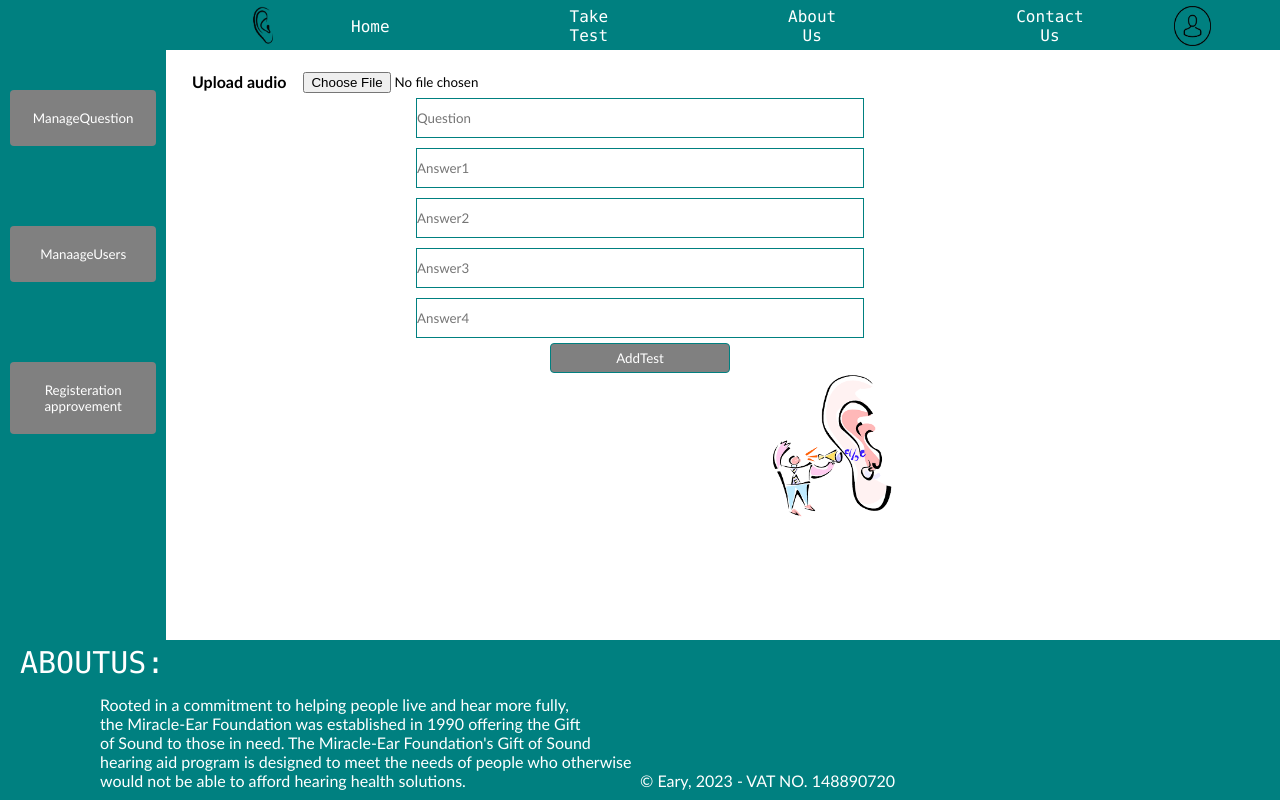
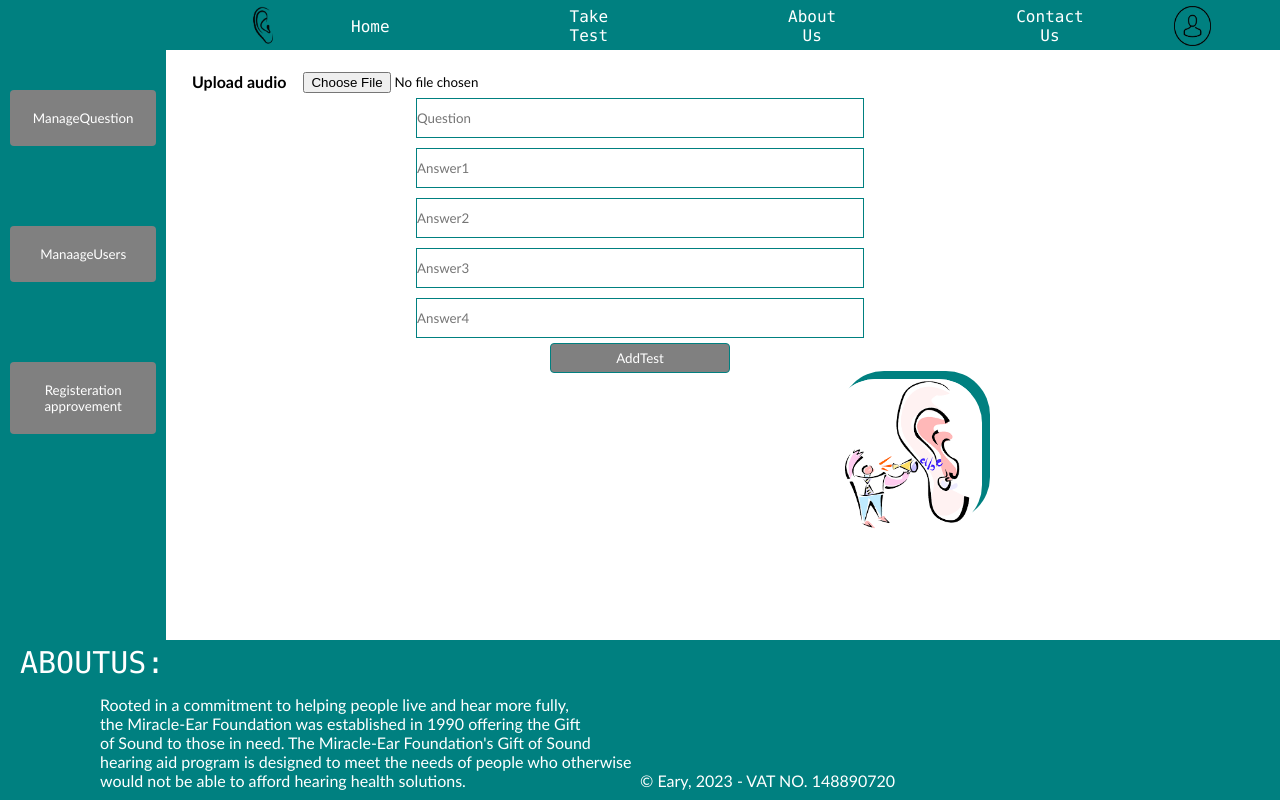
Before and after one commit to shemaamohamed/Eary, a React (Create React App) app: page / in a window 1280 px wide. Built offline with nearby package versions, Linux system fonts and the light colour scheme.

Commit message:
Update AddTest.css

```diff
--- a/src/components/pages/StylePages/AddTest.css
+++ b/src/components/pages/StylePages/AddTest.css
@@ -24,10 +24,12 @@
 
   object-fit: scale-down;
   position: fixed;
-  width: 100%;
-  height: 18vh;
-  display: flex;
-  margin: auto;
+  width: 150px;
+  height: 150px;
+  -moz-box-shadow: 9px -9px #008080;
+  -webkit-box-shadow: 8px -8px #008080;
+  -o-box-shadow: 7px -7px #008080;
+  border-radius: 44px;
  }
   .add_q{
 
```
